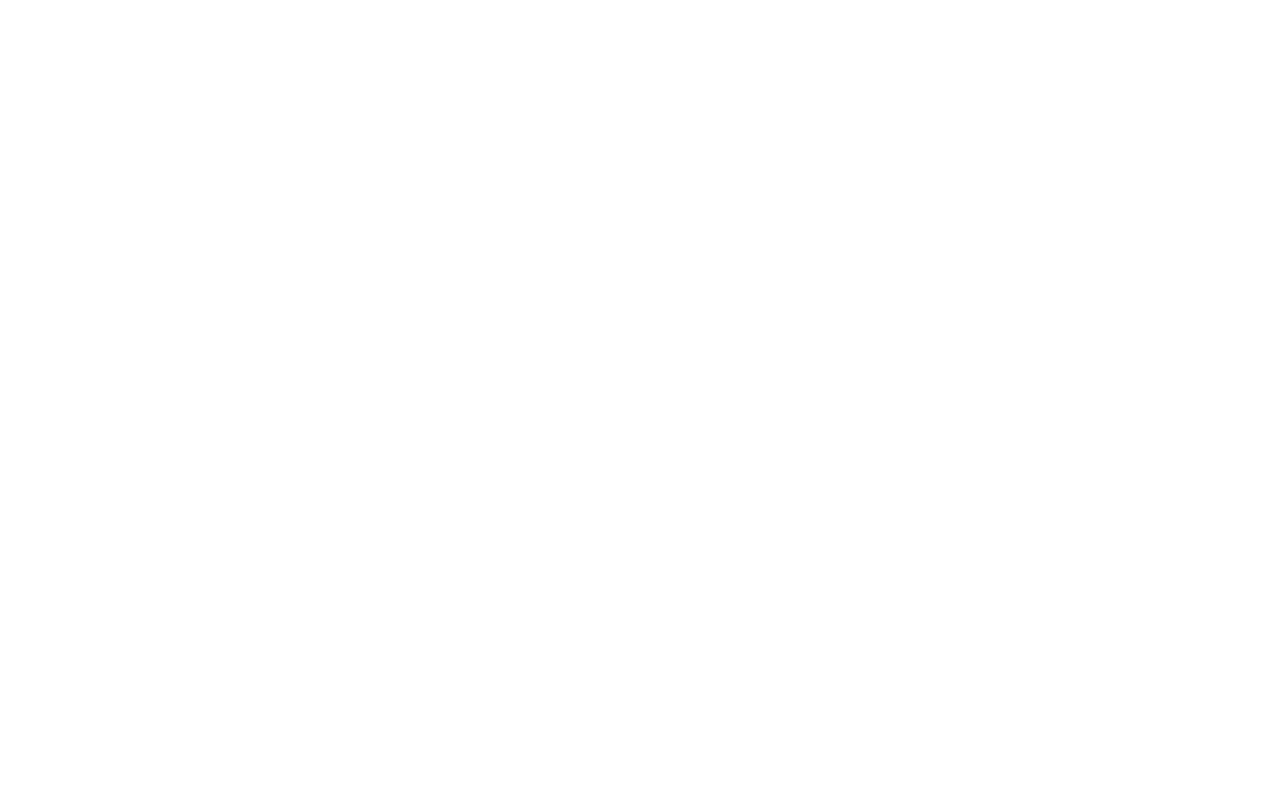
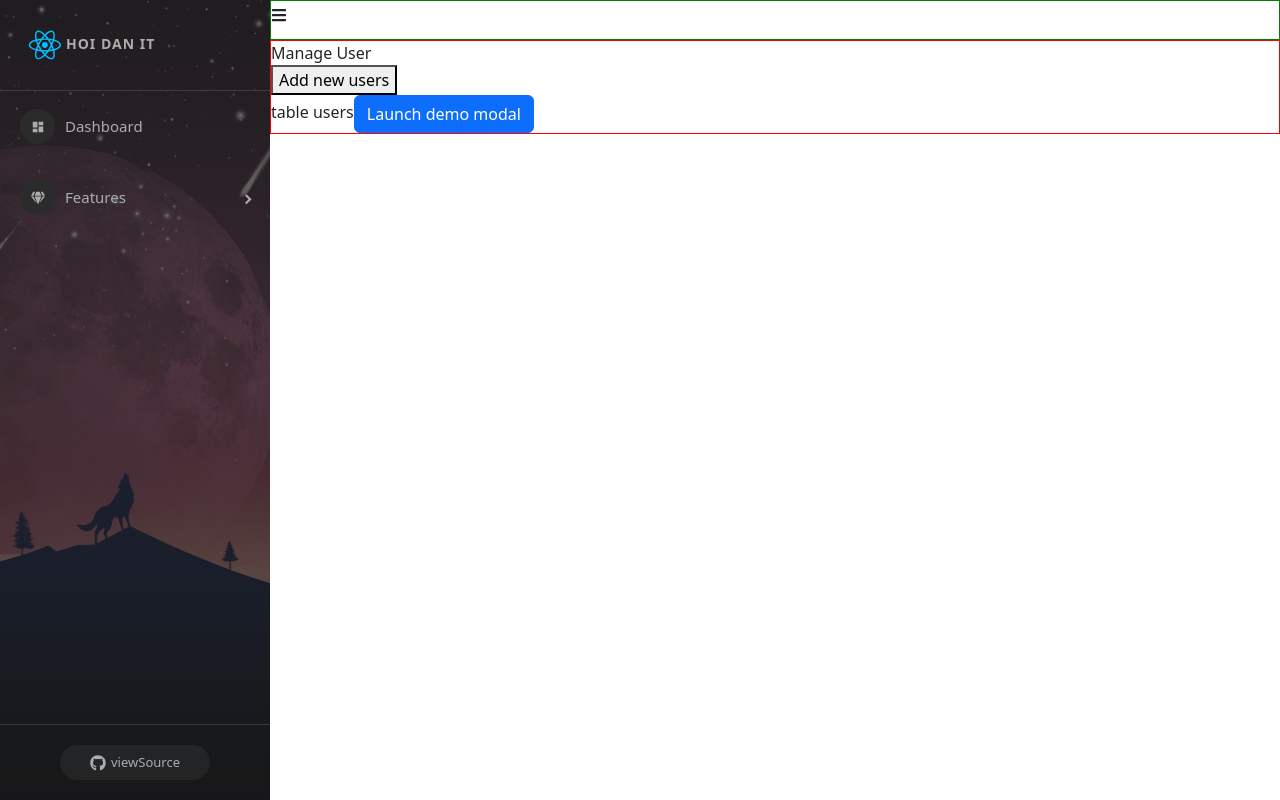
Before and after one commit to Thanh3423/basic-react-redux, a React (Create React App) app: page /admins/manage-users in a window 1280 px wide. Before the commit this address had no page. Built offline with nearby package versions, Linux system fonts and the light colour scheme.

Commit message:
Modal add new user

```diff
--- a/src/App.scss
+++ b/src/App.scss
@@ -81,6 +81,7 @@
           padding: 0 15 px;
           color: white;
           height: 40px;
+          border: none;
 
 
           &:hover {
--- a/src/components/Admin/Admin.js
+++ b/src/components/Admin/Admin.js
@@ -2,6 +2,8 @@
 import './Admin.scss';
 import { FaBars } from 'react-icons/fa';
 import { useState } from "react";
+import { Outlet } from 'react-router-dom';
+
 
 const Admin = (props) => {
     const [collapsed, setCollapsed] = useState(false);
@@ -12,8 +14,14 @@
                 <SideBar collapsed={collapsed} />
             </div>
             <div className="admin-content">
-                <FaBars onClick={() => setCollapsed(!collapsed)} />
-                content goes here
+                <div className="admin-header">
+                    <FaBars onClick={() => setCollapsed(!collapsed)} />
+
+                </div>
+                <div className="admin-main">
+                    <Outlet />
+
+                </div>
             </div>
         </div>
     )
--- a/src/components/Admin/Admin.scss
+++ b/src/components/Admin/Admin.scss
@@ -6,4 +6,18 @@
             height: 100vh !important;
         }
     }
+
+    .admin-content {
+        width: 100%;
+
+        .admin-header {
+            height: 40px;
+            border: 1px solid green;
+        }
+
+        .admin-main {
+            border: 1px solid red;
+        }
+    }
+
 }
--- /dev/null
+++ b/src/components/Admin/Content/DashBoard.js
@@ -0,0 +1,8 @@
+
+const DashBoard = (props) => {
+    return (
+        <div>doashBoard</div>
+    )
+}
+
+export default DashBoard;
--- /dev/null
+++ b/src/components/Admin/Content/ManageUser.js
@@ -0,0 +1,21 @@
+import ModalCreateUser from "./ModalCreateUser";
+
+const ManageUser = (props) => {
+    return (
+        <div className="manage-user-container">
+            <div className="title">
+                Manage User
+            </div>
+            <div className="user-content">
+                <button>Add new users</button>
+            </div>
+            <div>
+                table users
+                <ModalCreateUser />
+            </div>
+
+        </div>
+    )
+}
+
+export default ManageUser;
--- /dev/null
+++ b/src/components/Admin/Content/ModalCreateUser.js
@@ -0,0 +1,66 @@
+import { useState } from 'react';
+import Button from 'react-bootstrap/Button';
+import Modal from 'react-bootstrap/Modal';
+
+const ModalCreateUser = () => {
+    const [show, setShow] = useState(false);
+
+    const handleClose = () => setShow(false);
+    const handleShow = () => setShow(true);
+
+    return (
+        <>
+            <Button variant="primary" onClick={handleShow}>
+                Launch demo modal
+            </Button>
+
+            <Modal
+                show={show}
+                onHide={handleClose}
+                size="xl"
+                backdrop="static"
+            >
+                <Modal.Header closeButton>
+                    <Modal.Title>Add new user</Modal.Title>
+                </Modal.Header>
+                <Modal.Body><form className="row g-3">
+                    <div className="col-md-6">
+                        <label className="form-label">Email</label>
+                        <input type="email" className="form-control" />
+                    </div>
+                    <div className="col-md-6">
+                        <label className="form-label">Password</label>
+                        <input type="password" className="form-control" />
+                    </div>
+
+                    <div className="col-md-6">
+                        <label className="form-label">UserName</label>
+                        <input type="text" className="form-control" />
+                    </div>
+                    <div className="col-md-4">
+                        <label className="form-label">Role</label>
+                        <select className="form-select">
+                            <option selected value="USER">User</option>
+                            <option value="Admin">Admin</option>
+                        </select>
+                    </div>
+                    <div className='col-md-12'>
+                        <label className="form-label">Image</label>
+                        <input type="file" />
+                    </div>
+                </form>
+                </Modal.Body>
+                <Modal.Footer>
+                    <Button variant="secondary" onClick={handleClose}>
+                        Close
+                    </Button>
+                    <Button variant="primary" onClick={handleClose}>
+                        Save
+                    </Button>
+                </Modal.Footer>
+            </Modal>
+        </>
+    );
+}
+
+export default ModalCreateUser;
--- a/src/components/Admin/SideBar.js
+++ b/src/components/Admin/SideBar.js
@@ -14,6 +14,7 @@
 import { DiReact } from "react-icons/di";
 import { MdDashboard } from "react-icons/md";
 import './SideBar.scss';
+import { Link } from 'react-router-dom';
 
 
 const SideBar = (props) => {
@@ -52,6 +53,7 @@
                         // suffix={<span className="badge red">New</span>}
                         >
                             Dashboard
+                            <Link to="/admins" />
                         </MenuItem>
                         {/* <MenuItem icon={<FaGem />}> components </MenuItem> */}
                     </Menu>
@@ -61,7 +63,10 @@
                             icon={<FaGem />}
                             title="Features"
                         >
-                            <MenuItem> Quản lý Users </MenuItem>
+                            <MenuItem>
+                                Quản lý Users
+                                <Link to="/admins/manage-users" />
+                            </MenuItem>
                             <MenuItem> Quản lý bài quiz</MenuItem>
                             <MenuItem> Quản lý câu hỏi</MenuItem>
                         </SubMenu>
--- a/src/index.js
+++ b/src/index.js
@@ -13,6 +13,8 @@
 import User from './components/User/User';
 import Admin from './components/Admin/Admin';
 import HomePage from './components/Home/HomePage';
+import ManageUser from './components/Admin/Content/ManageUser';
+import DashBoard from './components/Admin/Content/DashBoard';
 
 
 const root = ReactDOM.createRoot(document.getElementById('root'));
@@ -25,7 +27,11 @@
           <Route index element={<HomePage />} />
           <Route path="users" element={<User />} />
         </Route>
-        <Route path="admins" element={<Admin />} />
+        <Route path="/admins" element={<Admin />} >
+          <Route index element={<DashBoard />} />
+          <Route path="manage-users" element={<ManageUser />} />
+
+        </Route>
 
       </Routes>
     </BrowserRouter>
```
